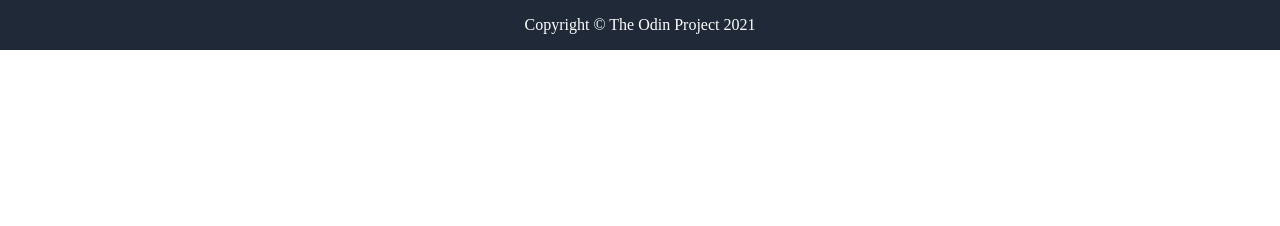
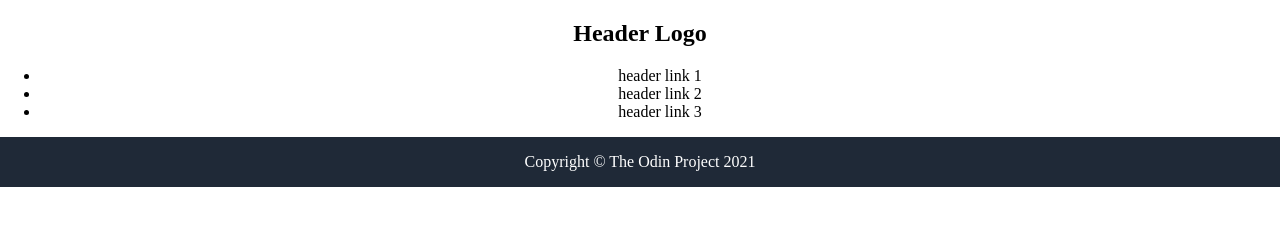
Before and after one commit to bakanano/landing-page, a plain HTML site: page index.html in a window 1280 px wide. Drawn offline with Linux system fonts and the light colour scheme.

Commit message:
Added header

```diff
--- a/index.html
+++ b/index.html
@@ -9,6 +9,16 @@
 </head>
 <body>
     <div class="container">
+
+        <header>
+            <h2>Header Logo</h2>
+            <ul>
+                <li>header link 1</li>
+                <li>header link 2</li>
+                <li>header link 3</li>
+            </ul>
+        </header>
+
         <div class="footer">
             <p>Copyright © The Odin Project 2021</p>
         </div>
```
